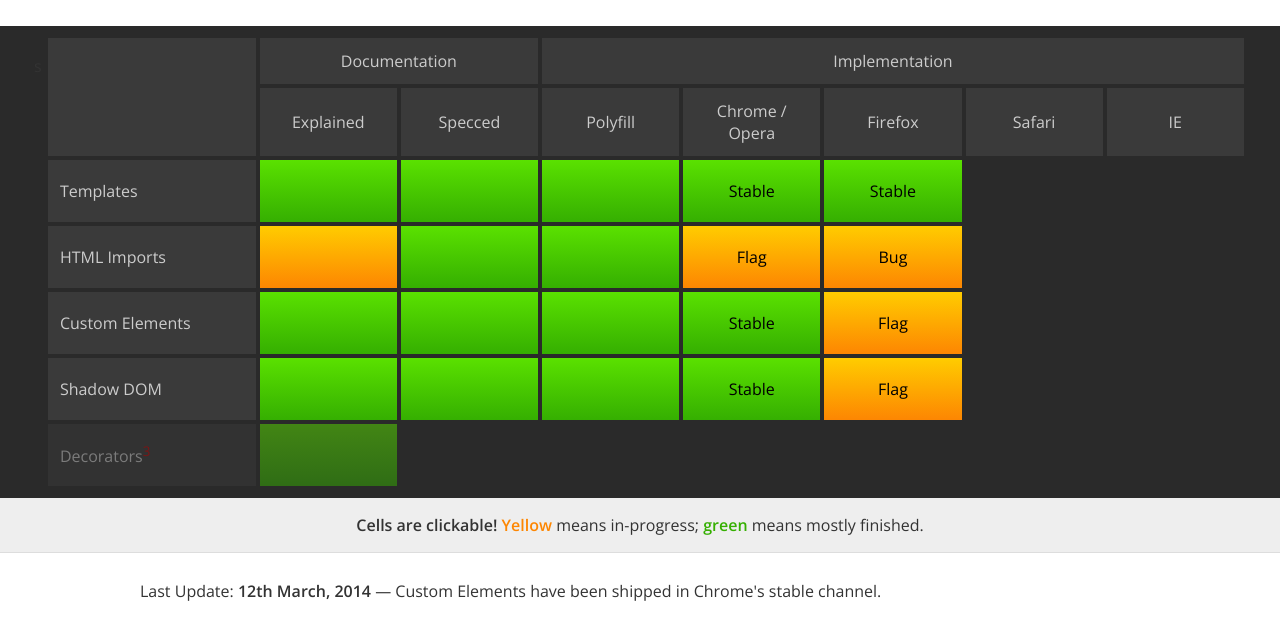
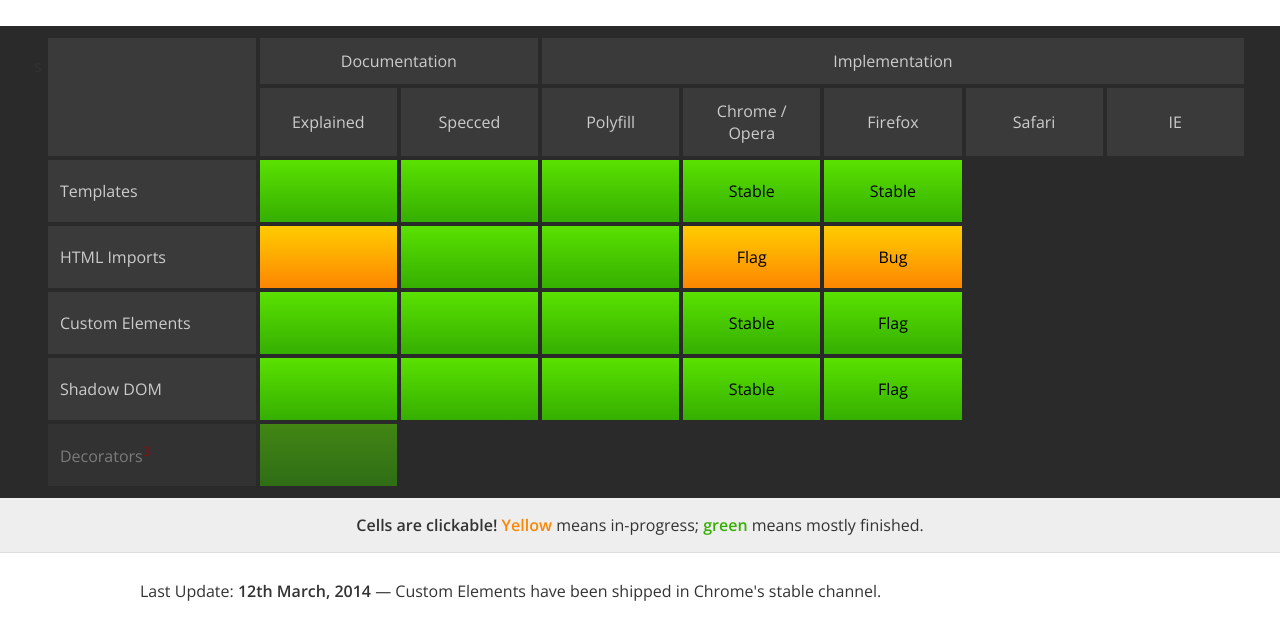
Before and after one commit to jonrimmer/are-we-componentized-yet, a plain HTML site: page index.html in a window 1280 px wide. Shown: the part 148-785 px from the top of the page. Drawn offline with nearby package versions, Linux system fonts and the light colour scheme.

Commit message:
Custom Elements and Shadow DOM are landed on Nightly

```diff
--- a/index.html
+++ b/index.html
@@ -56,7 +56,7 @@
 						<td class="yes"><a href="http://w3c.github.io/webcomponents/spec/custom/"></a></td>
 						<td class="yes"><a href="#polyfills"></a></td>
 						<td class="yes"><a href="http://www.chromestatus.com/features/4642138092470272">Stable</a></td>
-						<td class="kinda"><a href="https://bugzilla.mozilla.org/show_bug.cgi?id=856140">Flag</a></td>
+						<td class="yes"><a href="https://bugzilla.mozilla.org/show_bug.cgi?id=856140">Flag</a></td>
 					</tr>s
 					<tr>
 						<th>Shadow DOM</th>
@@ -64,7 +64,7 @@
 						<td class="yes"><a href="http://w3c.github.io/webcomponents/spec/shadow/"></a></td>
 						<td class="yes"><a href="#polyfills"></a></td>
 						<td class="yes"><a href="http://www.chromestatus.com/features/5479141319114752">Stable</a></td>
-						<td class="kinda"><a href="https://bugzilla.mozilla.org/show_bug.cgi?id=806506">Flag</a></td>
+						<td class="yes"><a href="https://bugzilla.mozilla.org/show_bug.cgi?id=806506">Flag</a></td>
 					</tr>
 					<tr class="wait-and-see">
 						<th>Decorators<a href="#fnDecorators"><sup>3</sup></a></th>
```
